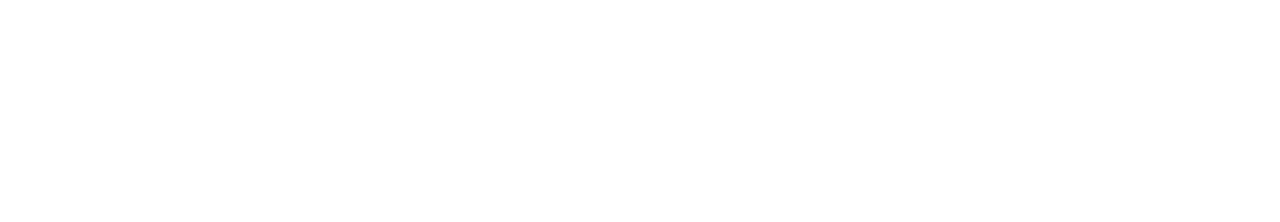
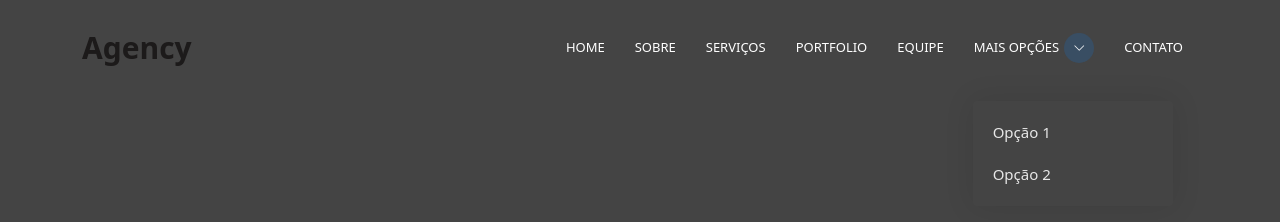
Before and after one commit to GabrielAlmeidaSil/site-bootstrap, a plain HTML site: page index.html in a window 1280 px wide. Drawn offline with nearby package versions, Linux system fonts and the light colour scheme.

Commit message:
update navmenu

```diff
--- a/css/main.css
+++ b/css/main.css
@@ -0,0 +1,149 @@
+/* Cores para todo o site (geral)*/
+:root{
+    --default-color: #e7e7e7; /* Cor Texto */
+    --background-color: #444; /* bg color */
+    --heading-color: #1c1a1a; /* Títulos */
+    --accent-color: #0e7adf; /* Destaque e Icones */
+    --surface-color: #c3c0c0; /* Fundos Destaques */
+    --constrast-color: #444; /* Contraste para Texto */
+}
+
+/* Nav Menu Colors*/
+:root{
+    --nav-color: #fff;
+    --nav-hover-color: #428bca;
+    --nav-dropdown-bg-color: #fff;
+    --nav-dropdown-hover: #428bca;
+}
+
+body{
+    background: var(--background-color);
+    color: var(--default-color);
+}
+
+a{
+    color: var(--accent-color);
+    text-decoration: none;
+    transition: 0.3s;
+}
+
+a:hover{
+    color: color-mix(in srgb, var(--accent-color), transparent 50%);
+    text-decoration: none;
+}
+
+/* Header */
+.header{
+    color: var(--default-color);
+    background: var(--background-color);
+    padding: 15px 0;
+    transition: all 0.5s;
+    z-index: 997;
+}
+
+.header .logo{
+    line-height: 1;
+}
+
+/* Logo da empresa */
+.header .logo h1{
+    font-size: 30px;
+    margin: 0;
+    font-weight: 700;
+    color: var(--heading-color);
+}
+
+.scrolled .header{
+    box-shadow: 0 0 18px rgba(0, 0, 0, 0.5);
+    --background-color: rgba(0, 0, 0, 0.85);
+}
+
+@media (min-width: 1200px){
+    .navmenu{
+        padding: 0;
+    }
+
+    .navmenu ul{
+        list-style: none;
+        display: flex;
+        margin: 0;
+        padding: 0;
+        align-items: center;
+    }
+
+    .navmenu li{
+        position: relative;
+    }
+
+    .navmenu a,
+    .navmenu a:focus{
+        color: var(--nav-color);
+        padding: 18px 15px;
+        font-size: 13px;
+        text-transform: uppercase;
+        font-weight: 500;
+        display: flex;
+        align-items: center;
+        justify-content: space-between;
+        white-space: nowrap;
+        transition: 0.3s;
+    }
+
+    .navmenu a i,
+    .navmenu a:focus i{
+        font-size: 12px;
+        line-height: 0;
+        margin-left: 5px;
+        width: 30px;
+        height: 30px;
+        display: flex;
+        align-items: center;
+        justify-content: center;
+        border-radius: 50%;
+        transition: 0.3s;
+        background: color-mix(in srgb, var(--accent-color), transparent 80%);
+    }
+
+    .navmenu a i:hover,
+    .navmenu a:focus i:hover{
+        background: var(--accent-color);
+        color: var(--constrast-color);
+    }
+
+    .navmenu .dropdown ul {
+        margin: 0;
+        padding: 10px 0;
+        display: block;
+        position: absolute;
+        /* visibility: hidden; */
+        left: 14px;
+        top: 130%;
+        /* opacity: 0; */
+        border-radius: 4px;
+        z-index: 99;
+        box-shadow: 0 0 30px rgba(0, 0, 0, 0.1);
+    }
+
+    .navmenu .dropdown ul li{
+        width: 200px;
+    }
+
+    .navmenu .dropdown ul a{
+        padding: 10px 20px;
+        font-size: 15px;
+        text-transform: none;
+        color: var(--default-color);
+    }
+
+    .navmenu .dropdown:hover>ul{
+        opacity: 1;
+        top: 100%;
+        visibility: visible;
+    }
+}
+
+/* Menu Mobile */
+/* Largura ou comprimento de 0 ate valor do media */
+@media (max-width: 1199px){
+
+}
--- a/index.html
+++ b/index.html
@@ -28,8 +28,64 @@
 <body>
 
     <!-- Cabeçalho -->
-    <header id="" class="">
+    <header id="header" class="header d-flex align-items-center fixed-top">
+        <div class="container-fluid container-xl d-flex align-items-center justify-content-between">
 
+            <!-- logo -->
+            <a href="#home" class="logo d-flex align-items-center">
+                <h1 class="sitename"> Agency </h1>
+            </a>
+
+            <!-- menu -->
+            <nav id="navmenu" class="navmenu">
+                <ul>
+
+                    <li>
+                        <a href="#home" class="active">Home</a>
+                    </li>
+
+                    <li>
+                        <a href="#about">Sobre</a>
+                    </li>
+
+                    <li>
+                        <a href="#services">Serviços</a>
+                    </li>
+
+                    <li>
+                        <a href="#portfolio">Portfolio</a>
+                    </li>
+
+                    <li>
+                        <a href="#team">Equipe</a>
+                    </li>
+
+                    <li class="dropdown">
+                        <a href="#">
+                            <span>Mais Opções</span>
+                            <i class="bi bi-chevron-down"></i>
+                        </a>
+
+                        <ul>
+                            <li>
+                                <a href="#">Opção 1</a>
+                            </li>
+
+                            <li>
+                                <a href="#">Opção 2</a>
+                            </li>
+                        </ul>
+
+                    </li>
+
+                    <li>
+                        <a href="#contact">Contato</a>
+                    </li>
+
+                </ul>
+                <i class="mobile-nav-toggle d-xl-none bi bi-list"></i>
+            </nav>
+        </div>
     </header>
 
 
@@ -43,10 +99,6 @@
     <footer id="" class="">
 
     </footer>
-
-
-
-
 
 
 
```
